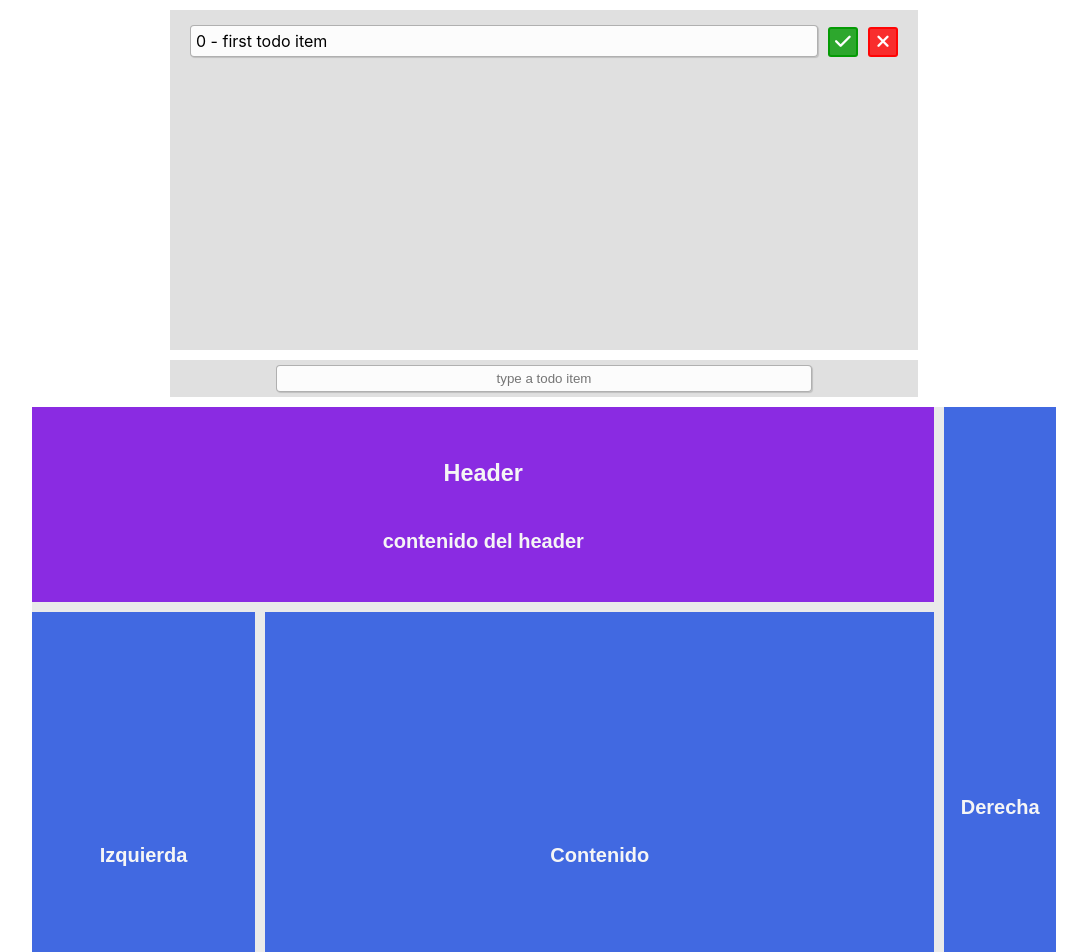
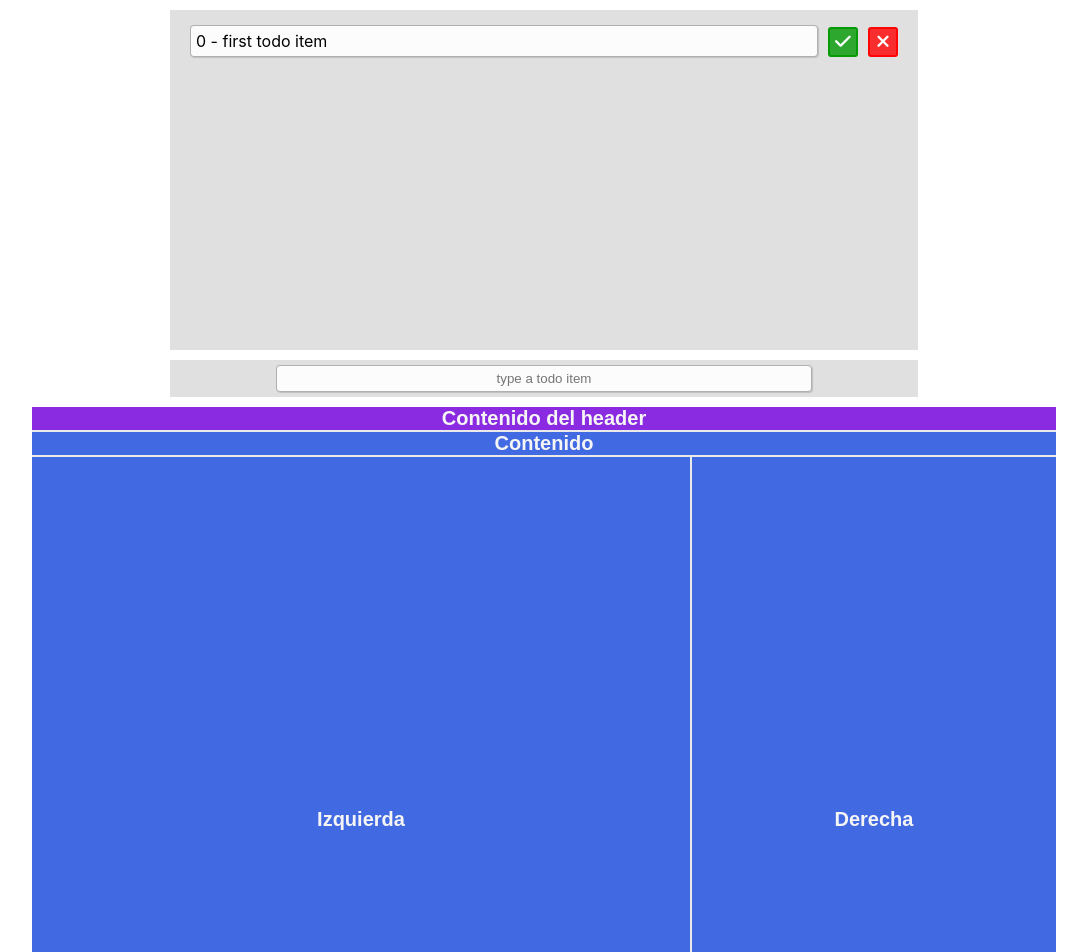
Before and after one commit to juanpuleo66/react-hooks-practice-todos, a React (Create React App) app: page / in a window 1280 px wide. Shown: the top 952 px of the page, without its empty margins (96-1183 px from the left). Built offline with nearby package versions, Linux system fonts and the light colour scheme.

Commit message:
102319-1100-PM

```diff
--- a/src/App.js
+++ b/src/App.js
@@ -111,14 +111,11 @@ function App() {
       </div>
     </div>
     <main>
-      <header>
-        <h3>Header</h3>
-        <p>contenido del header</p>
-      </header>
-      <aside>Izquierda</aside>
-      <article>Contenido</article>
-      <aside>Derecha</aside>
-      <footer>Footer</footer>
+      <header className="cabecera">Contenido del header</header>
+      <aside className="lateralIzq">Izquierda</aside>
+      <article className="articulo">Contenido</article>
+      <aside className="lateralDer">Derecha</aside>
+      <footer className="pieDePagina">Footer</footer>
     </main>
     </div>
   );
--- a/src/Grid.css
+++ b/src/Grid.css
@@ -3,7 +3,7 @@ main {
     background-color: rgba(50,50,50,0.1);
     /* grid-template-columns: repeat(5, 100px);
     grid-template-rows: repeat(3, 100px); */
-    grid-gap: 10px;
+    grid-gap: 2px;
     width: 80vw;
     margin: 0 auto;
     height: 100vh;
@@ -14,11 +14,12 @@ main {
 
     /* Especificar posicion de las areas */
     grid-template-areas:
-        "header header derecha"
-        "izquierda contenido derecha"
-        "footer footer derecha";
-    grid-template-columns: 2fr 6fr 1fr;
-    grid-template-rows: 2fr 5fr 1fr;
+        "cabecera cabecera cabecera"
+        "articulo articulo articulo"
+        "lateralIzq lateralIzq lateralDer"
+        "pieDePagina pieDePagina pieDePagina";
+    grid-template-columns: 2r 2fr 2fr;
+    grid-template-rows: 1fr 1fr 40fr 1fr;
   }
 
 main > * {
@@ -30,25 +31,31 @@ main > * {
 }
 
 /* Nombrar las areas */
-header {
-    grid-area: header;
+/* header { */
+.cabecera {
+    grid-area: cabecera;
     background-color: blueviolet;
+    /* overflow-y: scroll; */
 }
 
-aside:first-of-type {
-    grid-area: izquierda;
+/* aside:first-of-type { */
+.lateralIzq {
+    grid-area: lateralIzq;
 }
 
-article {
-    grid-area: contenido;
+/* article { */
+.articulo {
+    grid-area: articulo;
 }
 
-aside:last-of-type {
-    grid-area: derecha;
+/* aside:last-of-type { */
+.lateralDer {
+    grid-area: lateralDer;
 }
 
-footer {
-    grid-area: footer;
+/* footer { */
+.pieDePagina {
+    grid-area: pieDePagina;
 }
 
 
```
